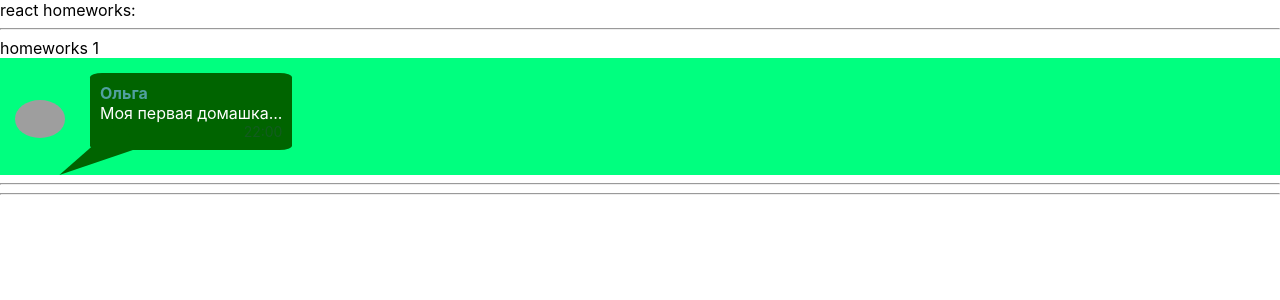
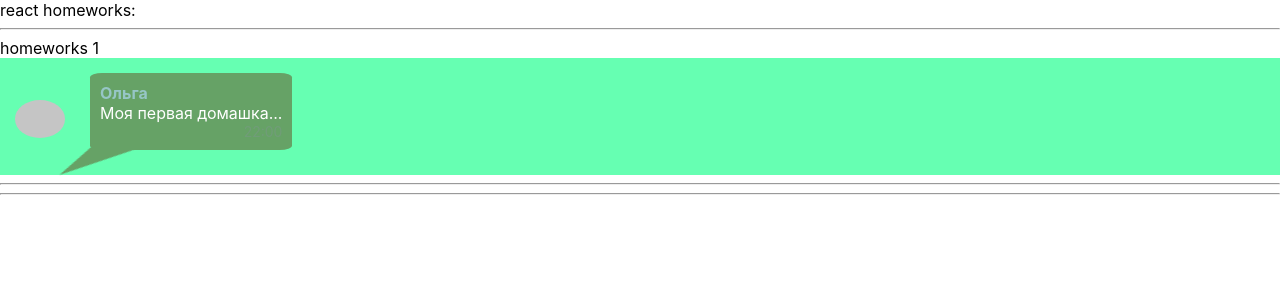
Before and after one commit to Tampoka/Homeworks, a React (Create React App) app: page / in a window 1280 px wide. Shown: the top 300 px of the page. Built offline with nearby package versions, Linux system fonts and the light colour scheme; grey boxes are pictures that could not be loaded.

Commit message:
changed message's background opacity

```diff
--- a/src/p2-homeworks/h1/Message.module.css
+++ b/src/p2-homeworks/h1/Message.module.css
@@ -3,6 +3,7 @@
     /*align-items: center;*/
     padding: 15px 15px 25px;
     background-color: springgreen;
+    opacity: 60%;
 }
 
 .avatar {
```
